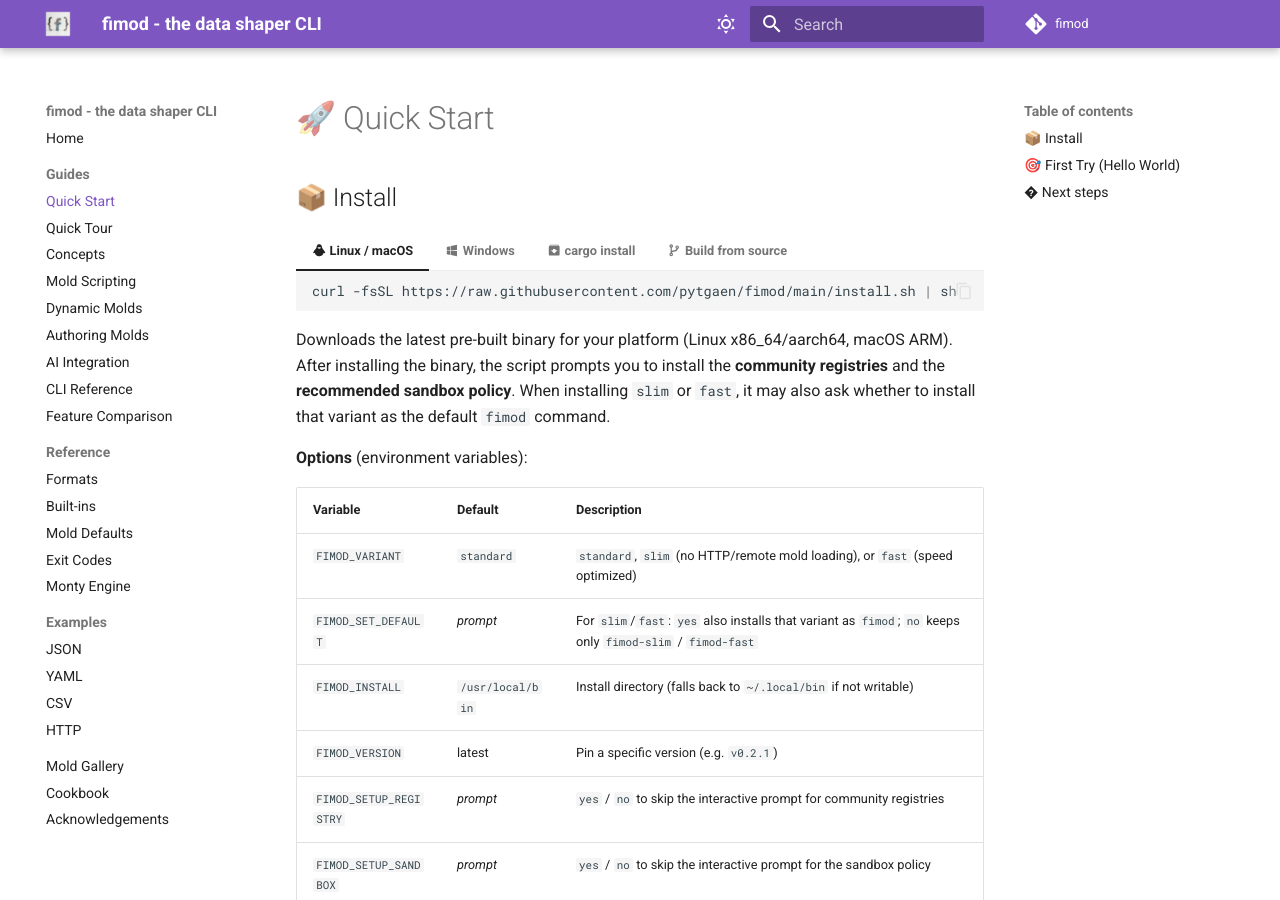
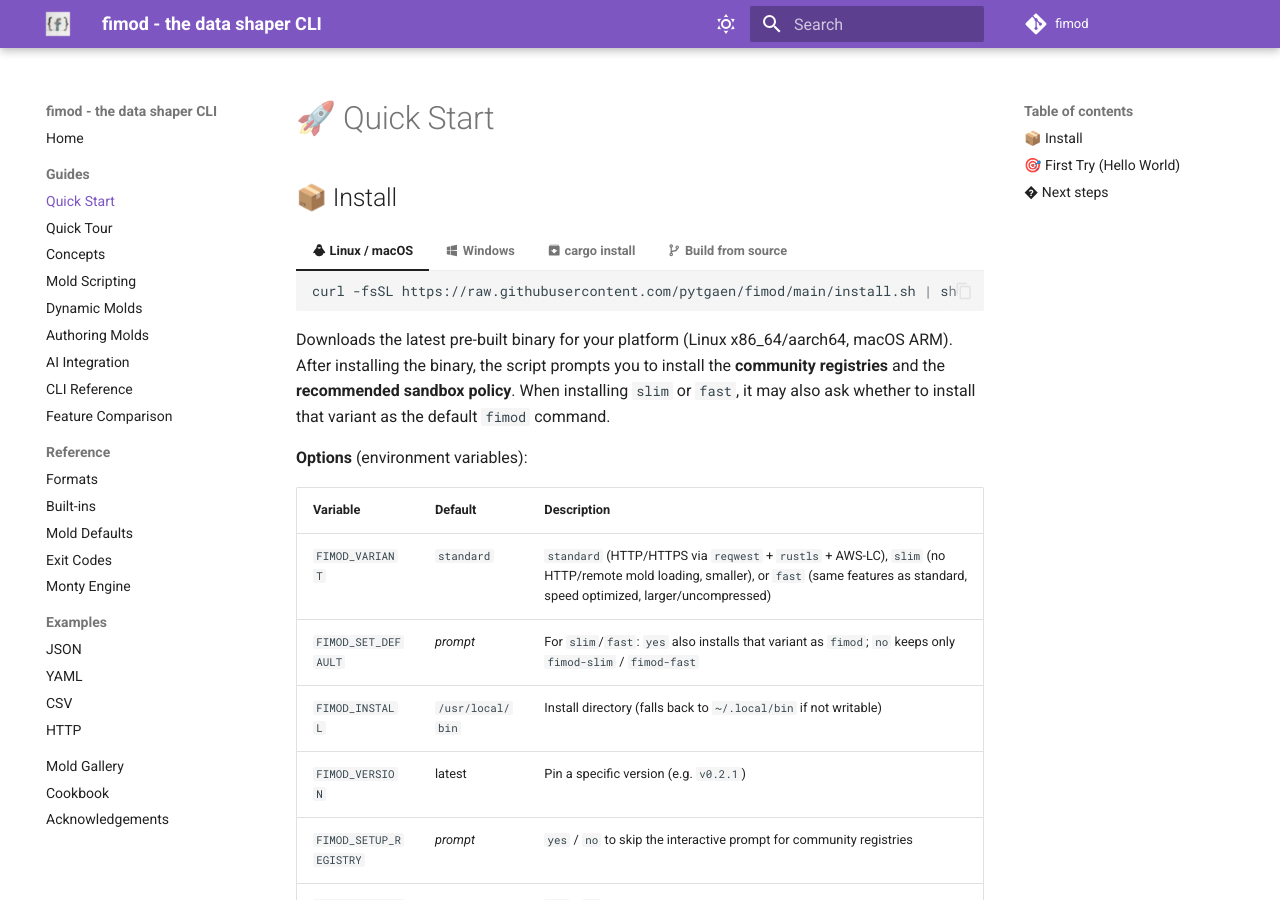
Before and after one commit to pytgaen/fimod, an MkDocs documentation site: the page built from docs/guides/quick-start.md, in a window 1280 px wide and 900 px high. Built offline with MkDocs 1.6.1 and Material for MkDocs 9.7.7, drawn with Linux system fonts in a browser that asks for light colours; comment, search, counter and statistics services are not loaded.

Commit message:
chore(deps): update reqwest http stack
- chore(deps): upgrade reqwest to 0.13 with upstream rustls/AWS-LC TLS

- docs: update standard binary size and TLS tradeoff notes

- docs: document fimod-fast speed/size tradeoff

```diff
--- a/Cargo.toml
+++ b/Cargo.toml
@@ -16,6 +16,7 @@ default = ["reqwest", "watch"]
 full = ["reqwest", "watch"]
 slim = []
 fast = []
+reqwest = ["dep:reqwest"]
 watch = ["dep:notify"]
 
 [[bin]]
@@ -37,7 +38,7 @@ anyhow = "1"
 serde-saphyr = "0.0.26"  # pure-Rust YAML (replaces deprecated serde_yaml)
 toml = { version = "1", features = ["preserve_order"] }
 csv = "1.4"
-reqwest = { version = "0.12", features = ["blocking", "rustls-tls"], default-features = false, optional = true }
+reqwest = { version = "0.13", features = ["blocking", "rustls", "system-proxy"], default-features = false, optional = true }
 fancy-regex = "0.18"
 rustyline = "18"
 md-5 = "0.11"
--- a/docs/guides/quick-start.md
+++ b/docs/guides/quick-start.md
@@ -15,7 +15,7 @@
 
     | Variable | Default | Description |
     |---|---|---|
-    | `FIMOD_VARIANT` | `standard` | `standard`, `slim` (no HTTP/remote mold loading), or `fast` (speed optimized) |
+    | `FIMOD_VARIANT` | `standard` | `standard` (HTTP/HTTPS via `reqwest` + `rustls` + AWS-LC), `slim` (no HTTP/remote mold loading, smaller), or `fast` (same features as standard, speed optimized, larger/uncompressed) |
     | `FIMOD_SET_DEFAULT` | *prompt* | For `slim`/`fast`: `yes` also installs that variant as `fimod`; `no` keeps only `fimod-slim` / `fimod-fast` |
     | `FIMOD_INSTALL` | `/usr/local/bin` | Install directory (falls back to `~/.local/bin` if not writable) |
     | `FIMOD_VERSION` | latest | Pin a specific version (e.g. `v0.2.1`) |
@@ -53,7 +53,7 @@
     # Or slim variant (no HTTP support, smaller binary)
     # ubi --project pytgaen/fimod --matching "fimod-slim-v" --in "$env:USERPROFILE\.local\bin"
 
-    # Or fast variant (speed optimized, larger binary)
+    # Or fast variant (speed optimized, larger uncompressed binary)
     # ubi --project pytgaen/fimod --matching "fimod-fast-v" --in "$env:USERPROFILE\.local\bin"
 
     # 🛤️ 3. Add to PATH (if not already present)
```
Also changed, not shown: README.md (+7 -3 lines), docs/guides/cli-reference.md (+1 -0 lines), docs/guides/comparison.md (+2 -1 lines), docs/index.md (+2 -2 lines), notes/perf-baseline.md (+5 -2 lines), 1 other file.
